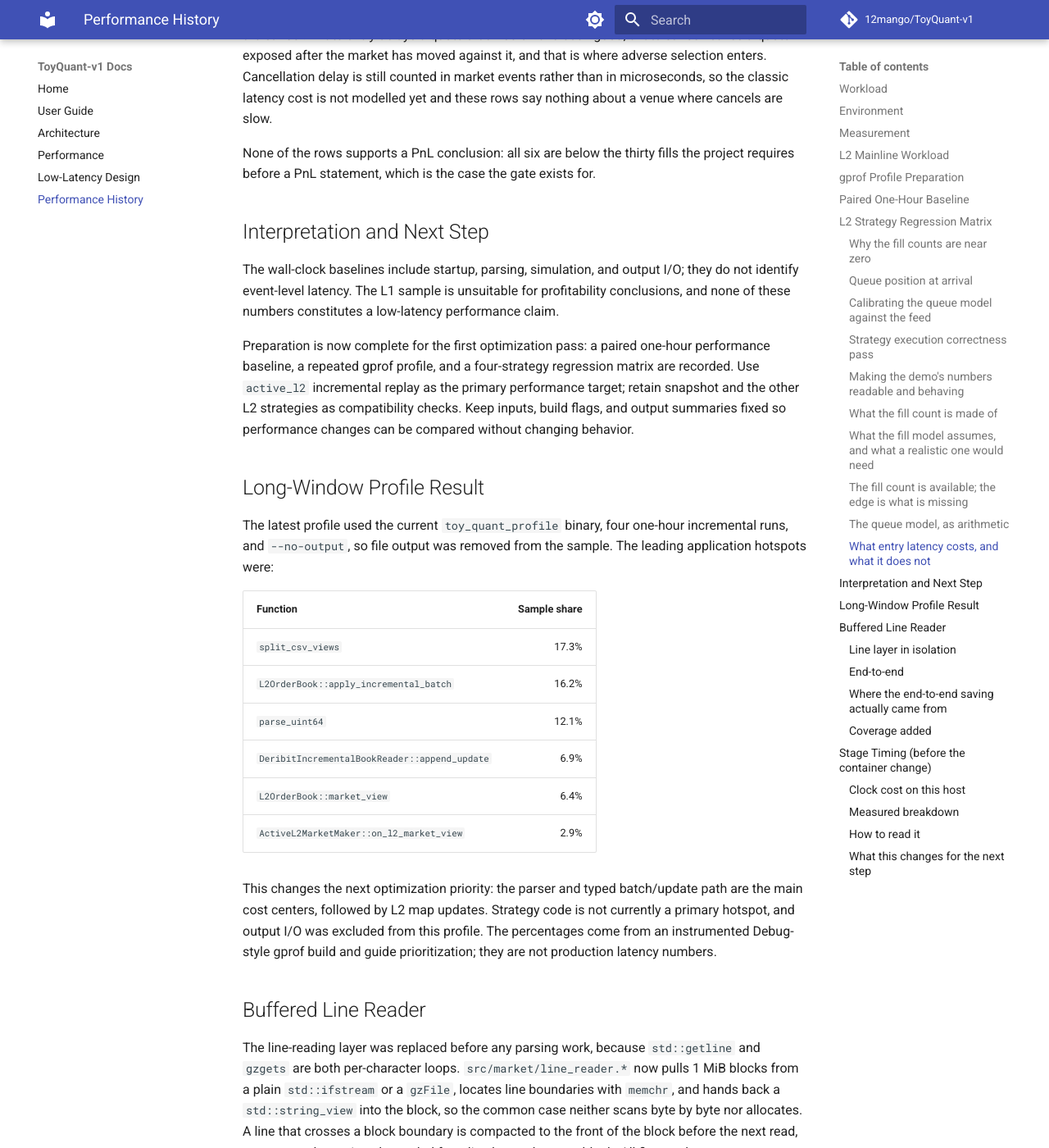
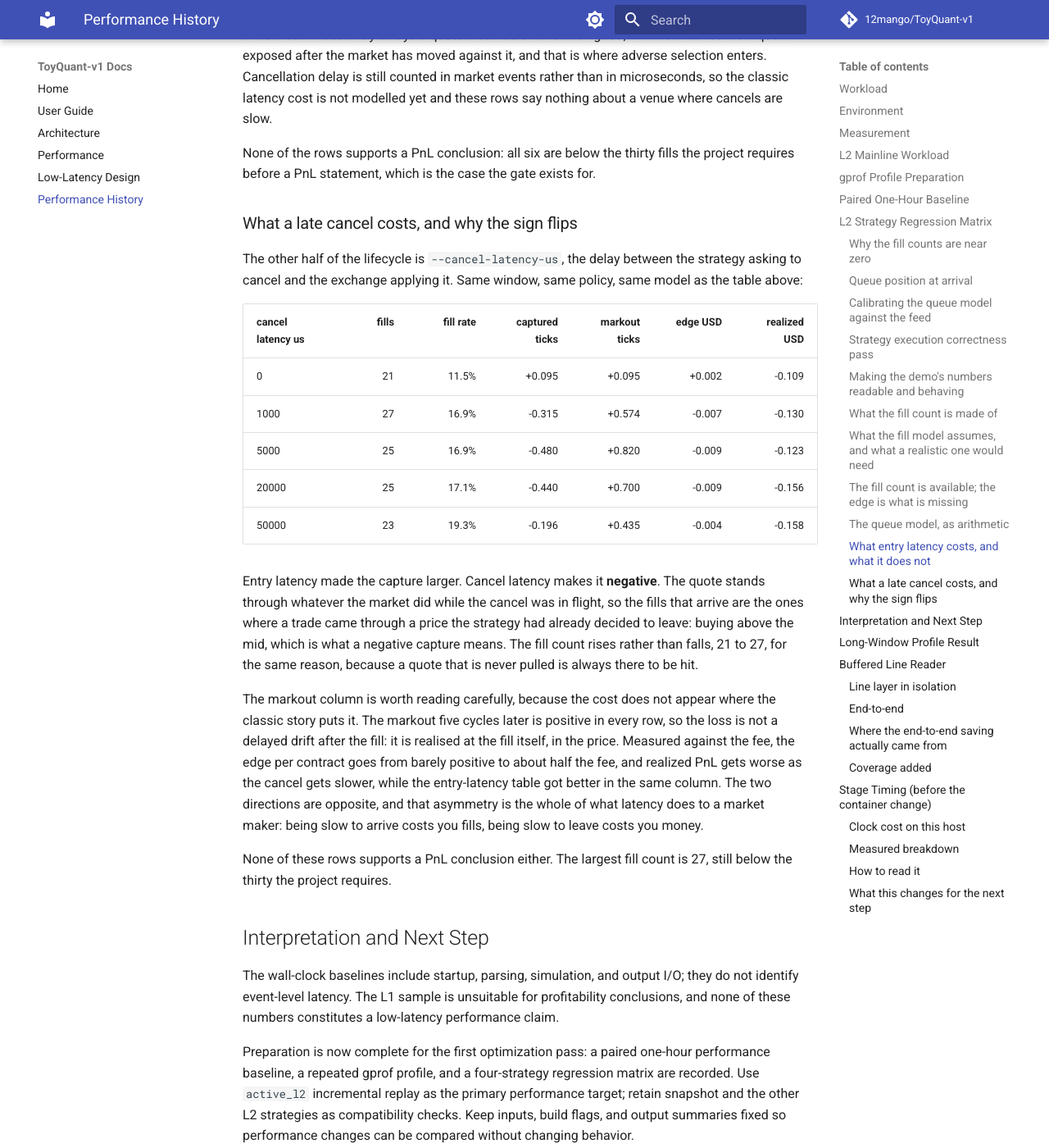
Before and after one commit to 12mango/ToyQuant-v1, an MkDocs documentation site: the page built from docs/PERFORMANCE_HISTORY.md, in a window 1280 px wide and 1400 px high, scrolled down 24696 px. Shown: the whole window at 82% size. Built offline with MkDocs 1.6.1 and Material for MkDocs 9.7.7, drawn with Linux system fonts in a browser that asks for light colours; comment, search, counter and statistics services are not loaded.

Commit message:
feat: Hold cancels for a configurable latency too, and measure the leg that actually costs a market maker money

```diff
--- a/docs/PERFORMANCE_HISTORY.md
+++ b/docs/PERFORMANCE_HISTORY.md
@@ -908,6 +908,36 @@ yet and these rows say nothing about a venue where cancels are slow.
 None of the rows supports a PnL conclusion: all six are below the thirty fills the project requires
 before a PnL statement, which is the case the gate exists for.
 
+### What a late cancel costs, and why the sign flips
+
+The other half of the lifecycle is `--cancel-latency-us`, the delay between the strategy asking to cancel
+and the exchange applying it. Same window, same policy, same model as the table above:
+
+| cancel latency us | fills | fill rate | captured ticks | markout ticks | edge USD | realized USD |
+|---|---:|---:|---:|---:|---:|---:|
+| 0 | 21 | 11.5% | +0.095 | +0.095 | +0.002 | -0.109 |
+| 1000 | 27 | 16.9% | -0.315 | +0.574 | -0.007 | -0.130 |
+| 5000 | 25 | 16.9% | -0.480 | +0.820 | -0.009 | -0.123 |
+| 20000 | 25 | 17.1% | -0.440 | +0.700 | -0.009 | -0.156 |
+| 50000 | 23 | 19.3% | -0.196 | +0.435 | -0.004 | -0.158 |
+
+Entry latency made the capture larger. Cancel latency makes it **negative**. The quote stands through
+whatever the market did while the cancel was in flight, so the fills that arrive are the ones where a
+trade came through a price the strategy had already decided to leave: buying above the mid, which is what
+a negative capture means. The fill count rises rather than falls, 21 to 27, for the same reason, because
+a quote that is never pulled is always there to be hit.
+
+The markout column is worth reading carefully, because the cost does not appear where the classic story
+puts it. The markout five cycles later is positive in every row, so the loss is not a delayed drift after
+the fill: it is realised at the fill itself, in the price. Measured against the fee, the edge per contract
+goes from barely positive to about half the fee, and realized PnL gets worse as the cancel gets slower,
+while the entry-latency table got better in the same column. The two directions are opposite, and that
+asymmetry is the whole of what latency does to a market maker: being slow to arrive costs you fills,
+being slow to leave costs you money.
+
+None of these rows supports a PnL conclusion either. The largest fill count is 27, still below the thirty
+the project requires.
+
 ## Interpretation and Next Step
 
 
```
Also changed, not shown: docs/USER_GUIDE.md (+1 -0 lines), 6 other files.
